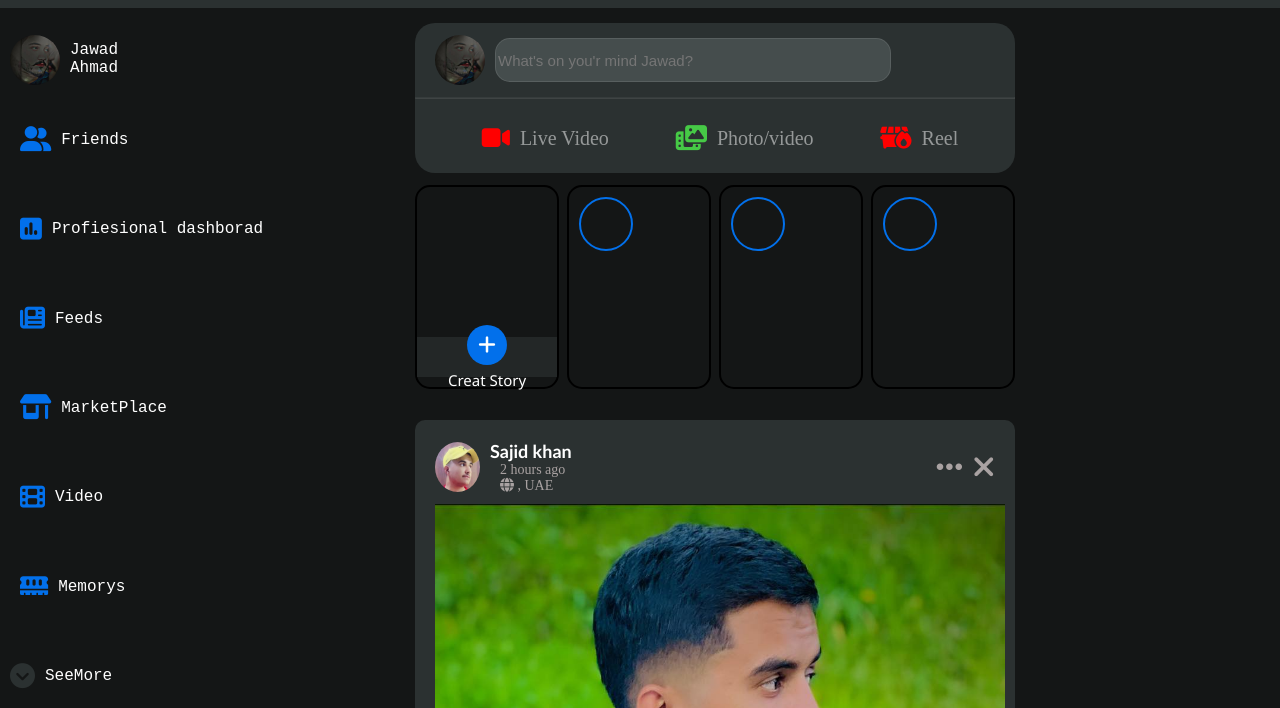
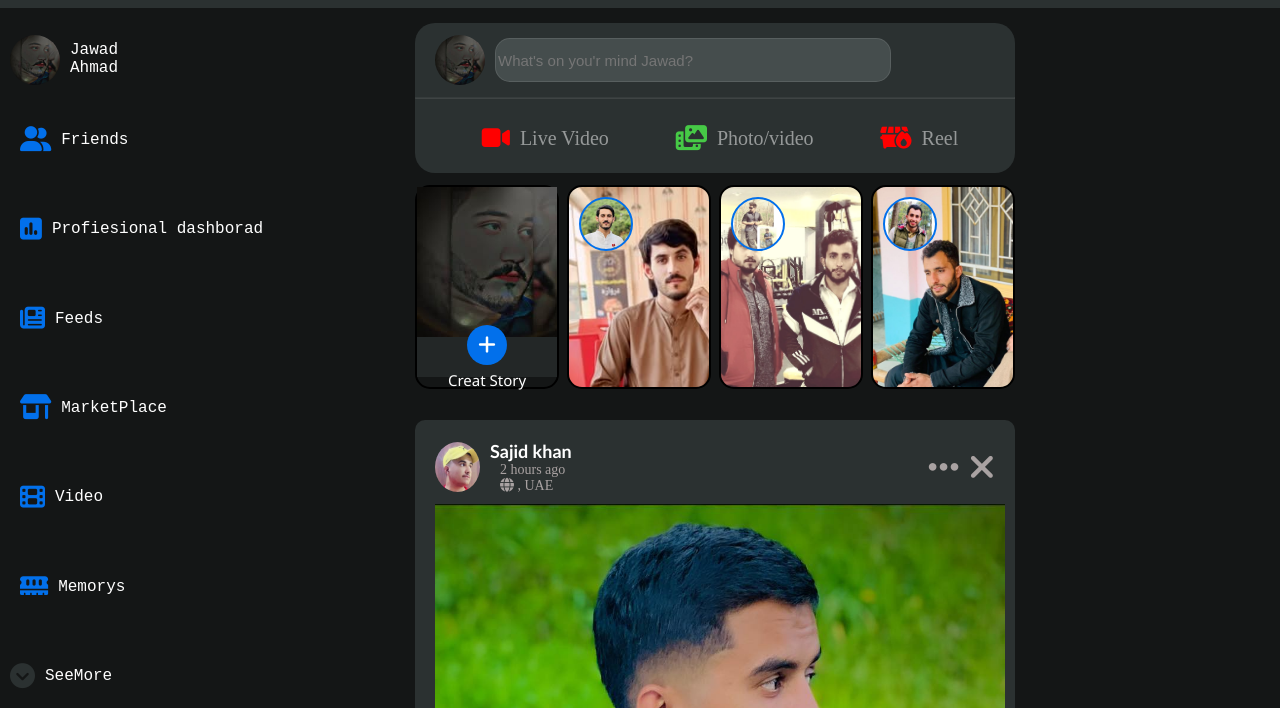
Before and after one commit to JawadAhmad-Pro/facbook-home-page-clone, a plain HTML site: page index.html in a window 1280 px wide. Shown: the part 92-800 px from the top of the page. Drawn offline with Linux system fonts and the light colour scheme.

Commit message:
added some more pics and also storysof users

```diff
--- a/index.html
+++ b/index.html
@@ -86,7 +86,7 @@
     </div>
 
 
-</body>  <!-- Hero Section -->
+  <!-- Hero Section -->
 
 <div class="hero-Section">
   <div class="userinterface">
@@ -146,7 +146,7 @@
     </div>
 </div>
 
-<div class="user-post">
+ <div class="user-post">
     <div class="user-info">
       <div class="user-pic">
         <img src="imgs/sajidfb-story-img.jpg.png" alt="User Image">
@@ -172,16 +172,13 @@
     <div class="post-content">
       <img src="imgs/sajid-post-img.jpg.png" alt="">
     </div>
-  </div>
+</div>
+<div class="asideContainer">
+    <h2>hello</h2>
+</div>
 
 
 
 
-
-
-
-
-
-
-
+</body>
 </html>
--- a/style.css
+++ b/style.css
@@ -411,7 +411,7 @@ hr {
 .user-story {
     height: 150px;
     width: 140px;
-    background-image: url(imgs/jdfb-img.jpg.png);
+    background-image: url('imgs/fb-img.jpg.png');
     background-size: cover;
     background-repeat: no-repeat;
 }
@@ -451,14 +451,14 @@ hr {
 
 
 .umar-story {
-    background-image: url(bk-img/sajidbk.img.jpg.png);
+    background-image: url(imgs/umar-story-img.jpg.png);
     background-size: cover;
 }
 
 .umar-id {
     height: 50px;
     width: 50px;
-    background-image: url(imgs/umarfb.jpg.png);
+    background-image: url(imgs/umar-id-img.jpg.png);
     background-size: cover;
     border-radius: 50%;
     margin-top: 10px;
@@ -467,14 +467,14 @@ hr {
 }
 
 .aizaz-story {
-    background-image: url(bk-img/story-car-img.jpg.png);
+    background-image: url(imgs/aizaz-story-img.jpg.png);
     background-size: cover;
 }
 
 .aizaz-id {
     height: 50px;
     width: 50px;
-    background-image: url(imgs/aizazfb.jpg.png);
+    background-image: url(imgs/aizaz-id-img.jpg.png);
     background-size: cover;
     border-radius: 50%;
     margin-top: 10px;
@@ -483,14 +483,14 @@ hr {
 }
 
 .aliM-story {
-    background-image: url(bk-img/hondbk-img.jpg.png);
+    background-image: url(imgs/alim-story-img.jpg.png);
     background-size: cover;
 }
 
 .aliM-id {
     height: 50px;
     width: 50px;
-    background-image: url(imgs/aliMfb-story-img.jpg.png);
+    background-image: url(imgs/alim-id-img.jpg.png);
     background-size: cover;
     border-radius: 50%;
     margin-top: 10px;
@@ -560,12 +560,12 @@ hr {
 }
 
 .post-dot i{
-    font-size: 30px;
+    font-size: 35px;
     color: #a9a2a2;
 }
 
 .post-Xmark i{
-    font-size: 30px;
+    font-size: 35px;
     color: #a9a2a2;
 }
 
```
Also changed, not shown: imgs/aizaz-id-img.jpg.png (added), imgs/aizaz-story-img.jpg.png (added), imgs/alim-id-img.jpg.png (added), imgs/alim-story-img.jpg.png (added), imgs/umar-id-img.jpg.png (added), imgs/umar-story-img.jpg.png (added).
